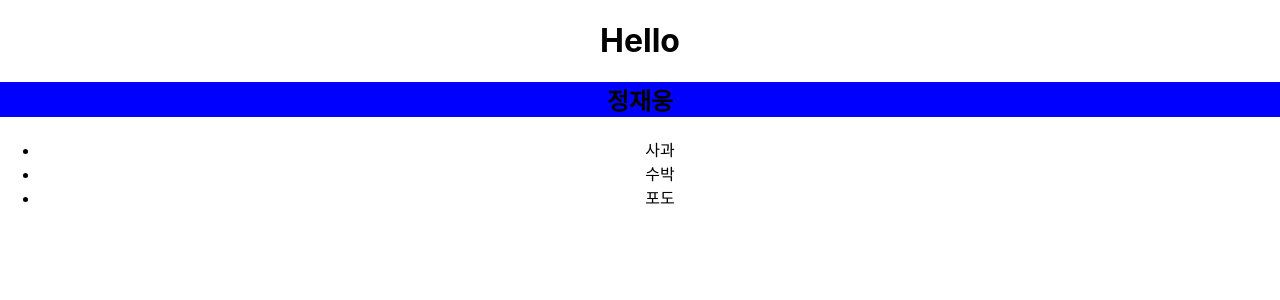
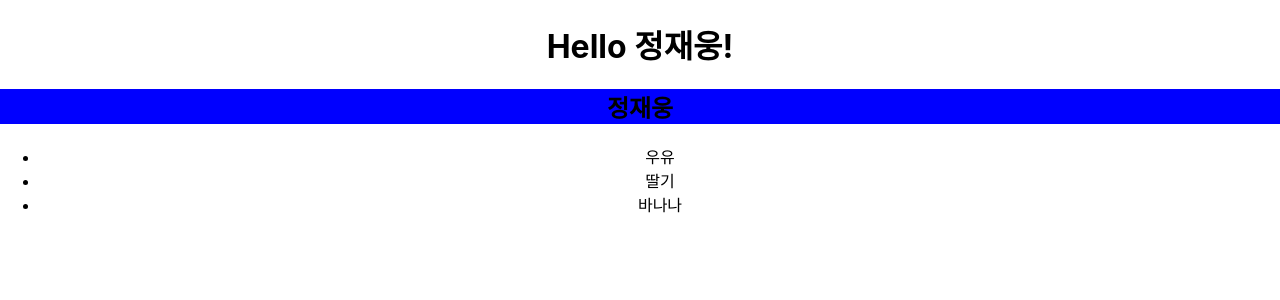
Before and after one commit to dixk3458/React, a React (Create React App) app in the folder basic/: page / in a window 1280 px wide. Shown: the top 300 px of the page. Built offline with nearby package versions, Linux system fonts and the light colour scheme.

Commit message:
jsx 문법 심화

```diff
--- a/basic/src/App.js
+++ b/basic/src/App.js
@@ -2,16 +2,17 @@ import './App.css';
 
 function App() {
   const name = '정재웅';
+  const list = ['우유', '딸기', '바나나'];
 
   return (
     <div className="App">
-      <h1>Hello</h1>
+      <h1>{`Hello ${name}!`}</h1>
       <h2 style={{ background: 'blue' }}>{name}</h2>
 
       <ul>
-        <li>사과</li>
-        <li>수박</li>
-        <li>포도</li>
+        {list.map(item => (
+          <li>{item}</li>
+        ))}
       </ul>
     </div>
   );
```
